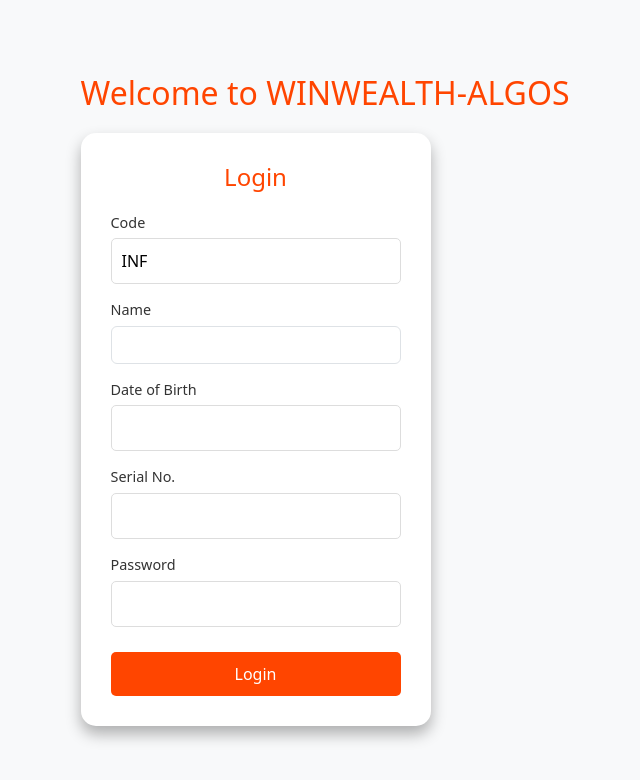
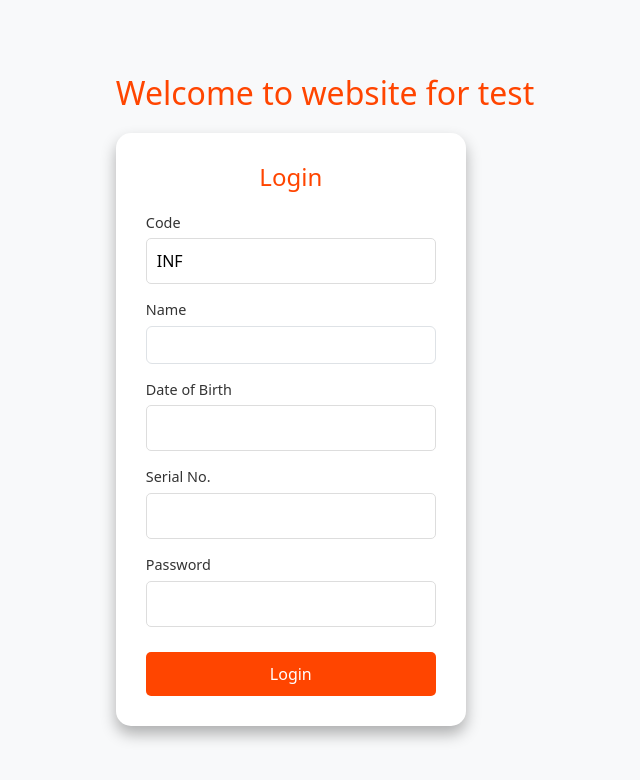
Before and after one commit to InfinixInfotech/testing, a React (Vite) app: page / in a window 1280 px wide. Shown: the top 780 px of the page, without its empty margins (315-955 px from the left). Built offline with nearby package versions, Linux system fonts and the light colour scheme.

Commit message:
add new word

```diff
--- a/src/Components/Login/Login.jsx
+++ b/src/Components/Login/Login.jsx
@@ -41,7 +41,7 @@
     <div className="Login-Conatiner">
       <div className="login-page">
         <div className="welcome-banner">
-          <h1>Welcome to WINWEALTH-ALGOS </h1>
+          <h1>Welcome to website for test </h1>
         </div>
         <div className="login-container">
           <h2>Login</h2>
```
